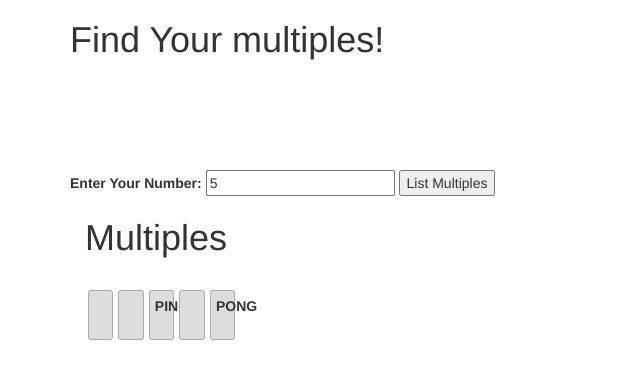
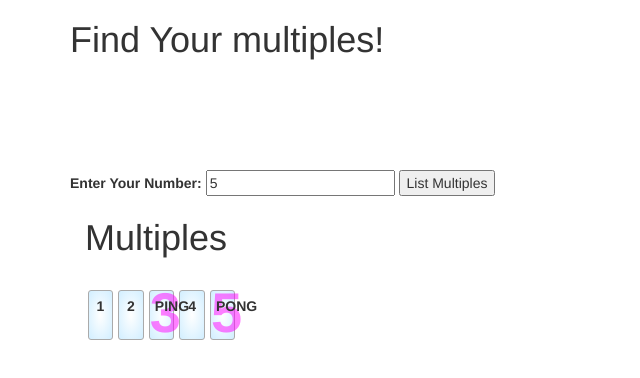
Before and after one commit to bitgrind/pingPong, a plain HTML site: page index.html in a window 1280 px wide. Both pictures are taken after typing "5" into the empty fields and a click on the input "List Multiples". Shown: the whole page, without its empty margins (0-640 px from the left). Drawn offline with nearby package versions, Linux system fonts and the light colour scheme.

Commit message:
made things look nice and adding more functionality

```diff
--- a/css/styles.css
+++ b/css/styles.css
@@ -3,6 +3,7 @@ header {
 }
 
 li {
+  cursor: pointer;
   width:10%;
   float:left;
   list-style: none;
@@ -15,21 +16,64 @@ li {
   font-weight:900;
   text-transform: uppercase;
   height:50px;
-
+  position: relative;
+  background: rgb(255,255,255); /* Old browsers */
+  background: -moz-radial-gradient(center, ellipse cover, rgba(255,255,255,1) 0%, rgba(209,238,255,1) 100%); /* FF3.6-15 */
+  background: -webkit-radial-gradient(center, ellipse cover, rgba(255,255,255,1) 0%,rgba(209,238,255,1) 100%); /* Chrome10-25,Safari5.1-6 */
+  background: radial-gradient(ellipse at center, rgba(255,255,255,1) 0%,rgba(209,238,255,1) 100%); /* W3C, IE10+, FF16+, Chrome26+, Opera12+, Safari7+ */
+}
+li:hover {
+  box-shadow: 0px 7px 13px -3px #333;
 }
 li span {
+  position: relative;
+  z-index: 10;
+}
 
+.multipleOf3:before {
+  content:"3";
+  color:rgba(255,0,255,.5);
+  position: absolute;
+  height:100%;
+  width:100%;
+  z-index: 0;
+  line-height: .8em;
+  font-size:4em;
+  top:0;
+  left:0;
 }
 
 .multipleOf3 {
 
 }
 
-.multipleOf5 {
-
+.multipleOf5:before {
+  content:"5";
+  color:rgba(255,0,255,.5);
+  position: absolute;
+  height:100%;
+  width:100%;
+  z-index: 0;
+  line-height: .8em;
+  font-size:4em;
+  top:0;
+  left:0;
 }
 
-.multipleOf15 {
+.multipleOf15 span {
   position: relative;
   top:-9px;
 }
+
+.multipleOf15:before {
+  content:"15";
+  color:rgba(255,0,255,.5);
+  position: absolute;
+  height:100%;
+  width:100%;
+  z-index: 0;
+  line-height: .8em;
+  font-size:4em;
+  top:0;
+  left:0;
+}
--- a/js/scripts.js
+++ b/js/scripts.js
@@ -1,27 +1,45 @@
-$(function(){
-
 function listMultiples(userInput){
+  for(i=1;i <= userInput; i++){
+    var currentNumber = i;
+    if ((currentNumber%15) == 0){
+      currentNumber = '<li onclick="findMultiples('+i+')" class="multipleOf15"><span>ping-pong</li></span>';
+    } else if ((currentNumber%5) == 0){
+      currentNumber = '<li onclick="findMultiples('+i+')" class="multipleOf5"><span>pong</li></span>';
+    } else if((currentNumber%3) == 0){
+      currentNumber = '<li onclick="findMultiples('+i+')" class="multipleOf3"><span>ping</li></span>';
+    } else {
+      currentNumber = '<li onclick="findMultiples('+i+')"><span>'+currentNumber+'</span></li>';
+    }
+    $("#output div ul").append(currentNumber);
+  }
+}
+function findMultiples(userClick){
   //$("#output div h2").text(userInput);
-    for(i=1;i <= userInput; i++){
+  $("ul").html("");
+  console.log('multiples running: ' + userClick);
+  for(i=userClick;i <= userClick+100; i++){
+    console.log('for loop running');
     var currentNumber = i;
     //finding multiples of 3, 5 and 15
     if ((currentNumber%15) == 0){
-        console.log('mul of 15');
-        currentNumber = ' class="multipleOf15">ping-pong';
+      currentNumber = '<li onclick="listMultiples('+i+')" class="multipleOf15"><span>ping-pong</li></span>';
     } else if ((currentNumber%5) == 0){
-        console.log('mul of 5');
-        currentNumber = ' class="multipleOf5">pong';
+      currentNumber = '<li onclick="listMultiples('+i+')" class="multipleOf5"><span>pong</li></span>';
     } else if((currentNumber%3) == 0){
-        console.log('mul of 3');
-        currentNumber = ' class="multipleOf3">ping';
+      currentNumber = '<li onclick="listMultiples('+i+')" class="multipleOf3"><span>ping</li></span>';
+    } else {
+      currentNumber = '<li onclick="listMultiples('+i+')"><span>'+currentNumber+'</span></li>';
     }
-      console.log('just a num: '+currentNumber);
-      $("#output div ul").append("<li><span"+currentNumber+"</span></li>");
+    //checking output
+    $("#output div ul").append(currentNumber);
   }
 }
 
+$(function(){
   $("#userNumber").submit(function(){
     event.preventDefault();
+
+    //get user input
     var userInput = $("#input").val();
 
     //checking to make sure input is stored corretly
```
Lines whose indentation alone changed are shown as unchanged.
